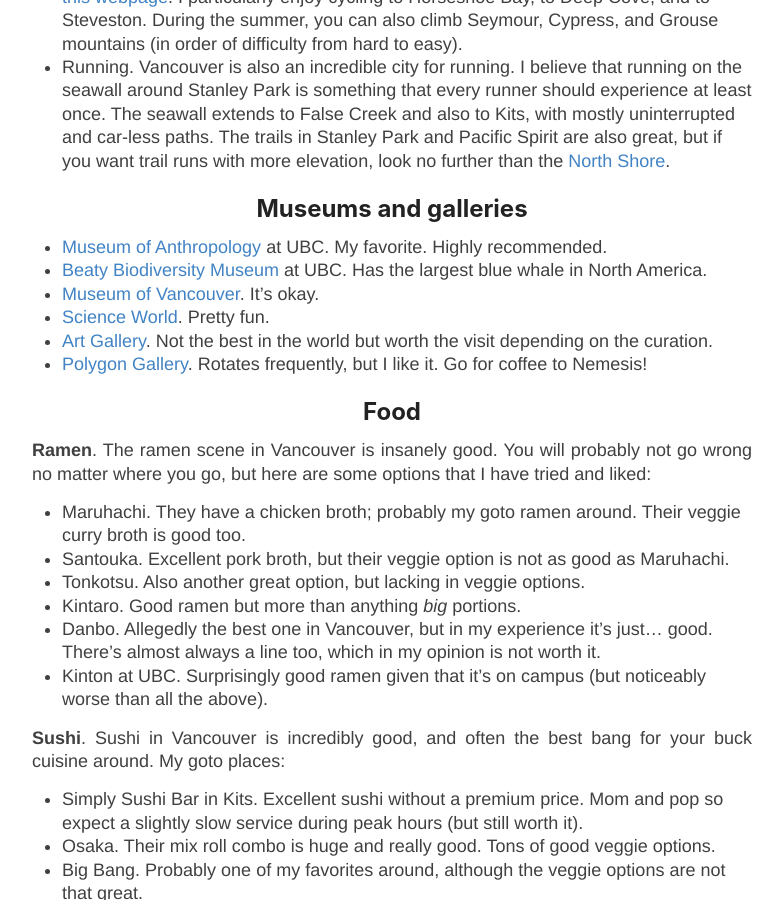
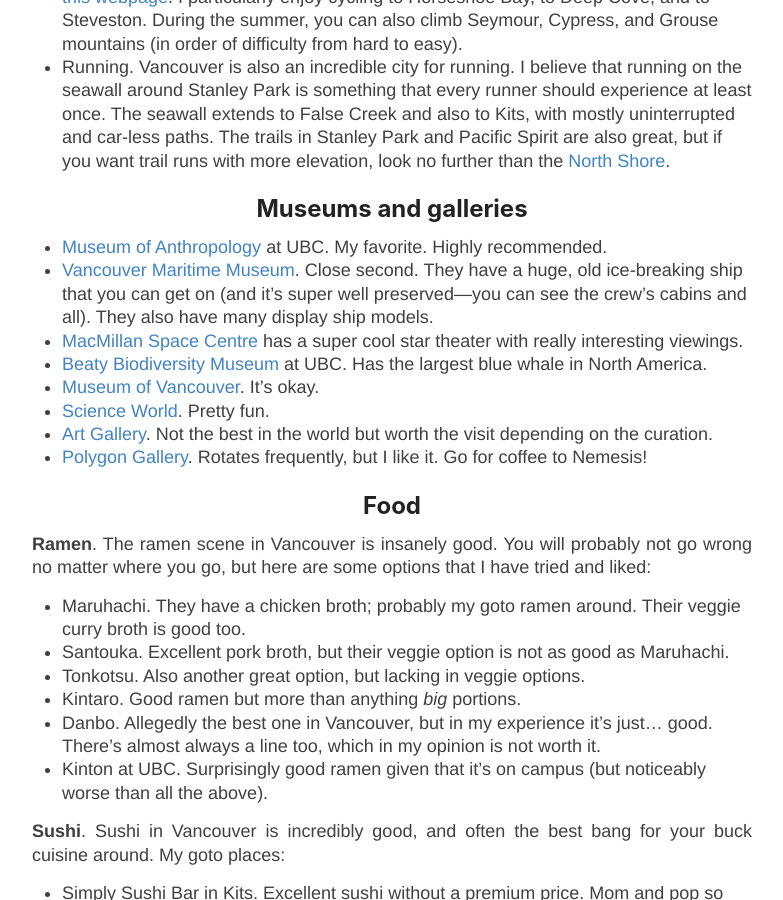
Before and after one commit to giankdiluvi/giankdiluvi.github.io, a Jekyll site: the page built from yvr.md, in a window 1280 px wide and 900 px high, scrolled down 1196 px. Shown: the whole window, without its empty margins (248-1031 px from the left). Built offline with Jekyll 4.4.1, drawn with Linux system fonts in a browser that asks for light colours; nearby versions of some CDN libraries; our own code applies the rules of GitHub Pages for plain Markdown files.

Commit message:
add more museums

```diff
--- a/yvr.md
+++ b/yvr.md
@@ -104,6 +104,12 @@
 ## Museums and galleries
 - [Museum of Anthropology](https://visit.ubc.ca/see-and-do/museums-and-art-galleries/museum-of-anthropology/)
 at UBC. My favorite. Highly recommended.
+- [Vancouver Maritime Museum](https://vanmaritime.com/).
+Close second. They have a huge, old ice-breaking ship that you can get on
+(and it's super well preserved&mdash;you can see the crew's cabins and all).
+They also have many display ship models.
+- [MacMillan Space Centre](https://www.spacecentre.ca/) has a super cool star theater
+with really interesting viewings.
 - [Beaty Biodiversity Museum](https://visit.ubc.ca/see-and-do/museums-and-art-galleries/beaty-biodiversity-museum/) at UBC.
 Has the largest blue whale in North America.
 - [Museum of Vancouver](https://museumofvancouver.ca/). It's okay.
```
Also changed, not shown: 2 other files.
